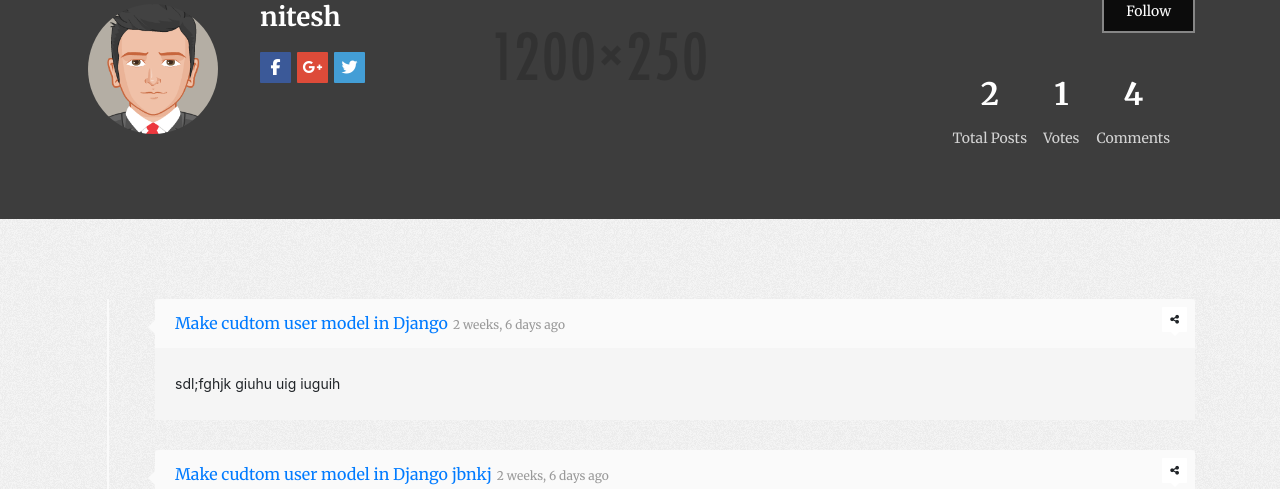
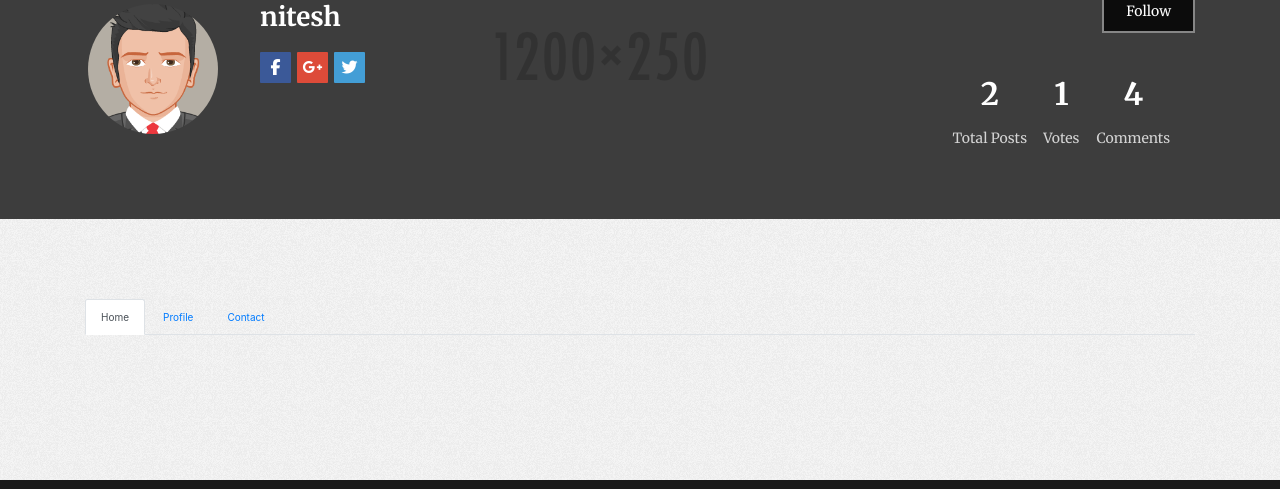
Before and after one commit to praveensinghml/datasciencemastery, a Django app: page /accounts/profile/ in a window 1280 px wide. Shown: the part 311-800 px from the top of the page. Run offline with Django 3.2, Linux system fonts and the light colour scheme; a user stored in the database is signed in; data comes from the database, SQL or seed files in the repository; both versions use the stored data as it was after the commit; some libraries are stand-ins or nearby versions; grey boxes are pictures that could not be loaded.

Commit message:
migration is added

```diff
--- a/templates/account/profile_temp.html
+++ b/templates/account/profile_temp.html
@@ -185,63 +185,29 @@
 
       <div class="container">
         <!-- Row -->
-        <div class="row">
-
-          <div class="col-md-12">
-
-            <div class="timeline-container">
-              <ul>
-              {% if my_published_post %}
-              {% for post in my_published_post %}
-                <li>
-                  <div class="timeline">
-                    <div class="user-timeline">
-                    {% if author.profile_picture %}
-                      <span><img alt="" src="{{author.profile_picture.url}}"></span>
-                     {% endif %}
-                    </div>
-                    <div class="timeline-detail">
-                      <div class="timeline-head">
-                        <h3><a href="{{ post.get_absolute_url }}">{{post.title}}</a><span>{{ post.timestamp|timesince }} ago</span></h3>
-                        <div class="social-share">
-                          <a title=""><i class="fa fa-share-alt"></i></a>
-                          <ul class="social-btns">
-                            <li><a href="#" data-placement="left" data-toggle="tooltip" title="Facebook"><i class="fa fa-facebook"></i></a>
-                            </li>
-                            <li><a href="#" data-placement="left" data-toggle="tooltip" title="Google"><i class="fa fa-google-plus"></i></a>
-                            </li>
-                            <li><a href="#" data-placement="left" data-toggle="tooltip" title="Twitter"><i class="fa fa-twitter"></i></a>
-                            </li>
-                          </ul>
-                        </div>
-                      </div>
-                      <div class="timeline-content">
-                      <p> {{ post.overview|linebreaks|truncatechars:200 }}</p>
-
-                      </div>
-                    </div>
-                  </div>
-                </li>
-                {% endfor %}
+        <ul class="nav nav-tabs" id="myTab" role="tablist">
+          <li class="nav-item">
+            <a class="nav-link active" id="home-tab" data-toggle="tab" href="#home" role="tab" aria-controls="home" aria-selected="true">Home</a>
+          </li>
+          <li class="nav-item">
+            <a class="nav-link" id="profile-tab" data-toggle="tab" href="#profile" role="tab" aria-controls="profile" aria-selected="false">Profile</a>
+          </li>
+          <li class="nav-item">
+            <a class="nav-link" id="contact-tab" data-toggle="tab" href="#contact" role="tab" aria-controls="contact" aria-selected="false">Contact</a>
+          </li>
+        </ul>
+        <div class="tab-content" id="myTabContent">
+          <div class="tab-pane fade show active" id="home" role="tabpanel" aria-labelledby="home-tab">asd</div>
+          <div class="tab-pane fade" id="profile" role="tabpanel" aria-labelledby="profile-tab">dasd</div>
+          <div class="tab-pane fade" id="contact" role="tabpanel" aria-labelledby="contact-tab">asdad</div>
+        </div>
 
 
-              </ul>
-               {% else %}
-                 <h3> No Posts</h3>
-                 {% endif %}
-            </div>
+      </div>
 
-            <!-- Pagination View More -->
-            <div class="text-center clearfix">
-              <button class="btn btn-primary btn-lg">View All Activities</button>
-            </div>
-            <!-- Pagination View More End -->
 
-          </div>
 
-        </div>
 
-      </div>
 
     </section>
     <!-- =-=-=-=-=-=-= User TimeLine End =-=-=-=-=-=-= -->
@@ -278,6 +244,12 @@
   <script type="text/javascript" src="scripts/shBrushPhp.js"></script>
   <!-- Template Core JS -->
   <script src="js/custom.js"></script>
+  <script>
+    $('#myTab a').on('click', function (e) {
+      e.preventDefault()
+      $(this).tab('show')
+    })
+  </script>
 </body>
 
 </html>
```
Also changed, not shown: db.sqlite3.
